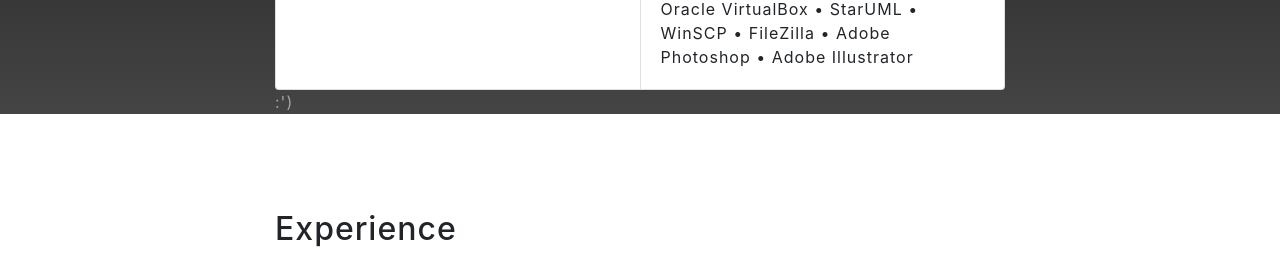
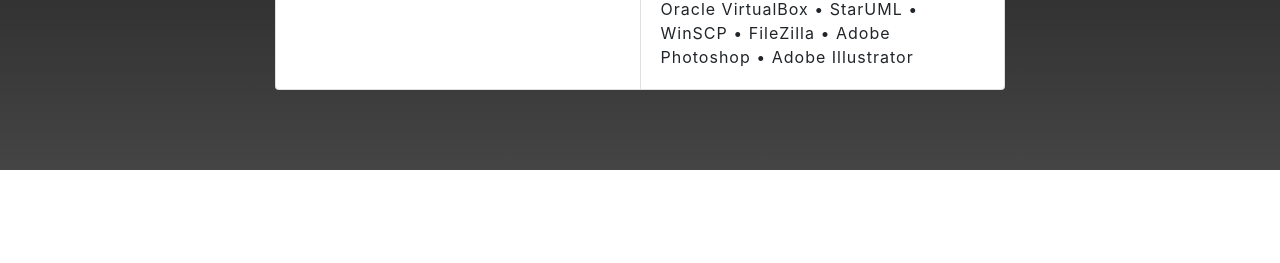
Before and after one commit to tselouie/Portfolio, a website with bundled scripts: page index.html in a window 1280 px wide. Shown: the part 1510-1773 px from the top of the page. Built offline with nearby package versions, Linux system fonts and the light colour scheme.

Commit message:
link update

```diff
--- a/index.html
+++ b/index.html
@@ -118,7 +118,7 @@
                     </div>
                   </div>
                   </div>
-              <span class="text-white-50 text-center"> :')</span>
+              <span class="text-white-50 text-center"><p></p> </span>
           </div>
         </div>
         <!-- <img src="img/ipad.png" class="img-fluid" alt=""> -->
```
